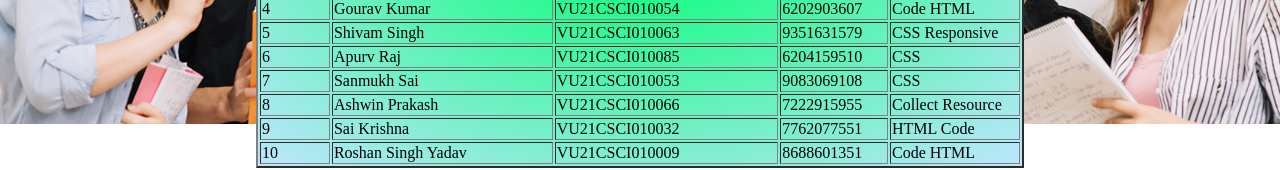
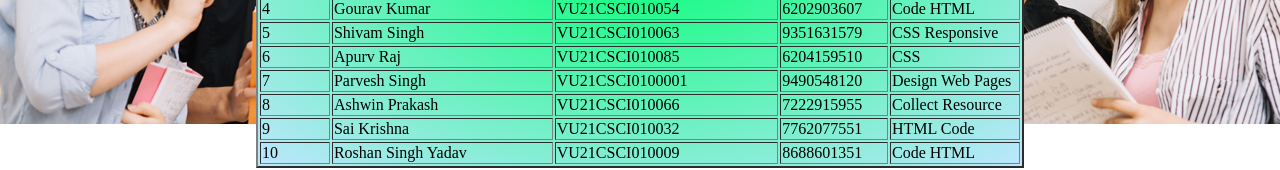
Before and after one commit to vipindagar7/webtechproject, a plain HTML site: page index.html in a window 1280 px wide. Both pictures are taken after a click on the button "Open participates details". Shown: the part 373-543 px from the top of the page. Drawn offline with Linux system fonts and the light colour scheme.

Commit message:
Update index.html

```diff
--- a/index.html
+++ b/index.html
@@ -117,10 +117,10 @@
                     </tr>
                     <tr>
                         <td>7</td>
-                        <td>Sanmukh Sai</td>
-                        <td>VU21CSCI010053</td>
-                        <td>9083069108</td>
-                        <td>CSS</td>
+                        <td>Parvesh Singh</td>
+                        <td>VU21CSCI0100001</td>
+                        <td>9490548120</td>
+                        <td>Design Web Pages</td>
                     </tr>
                     <tr>
                         <td>8</td>
```
